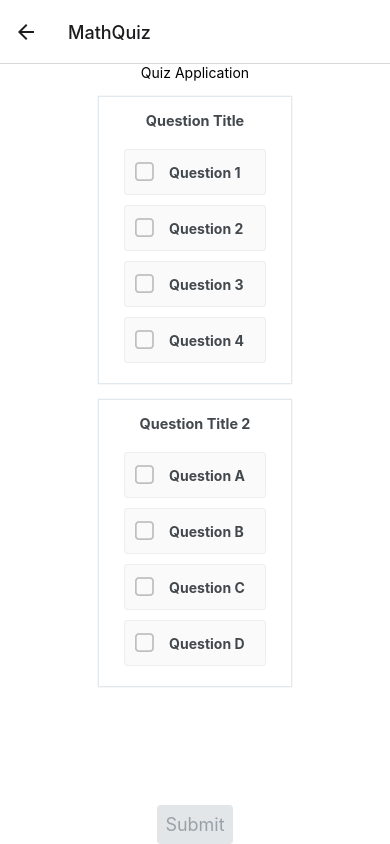
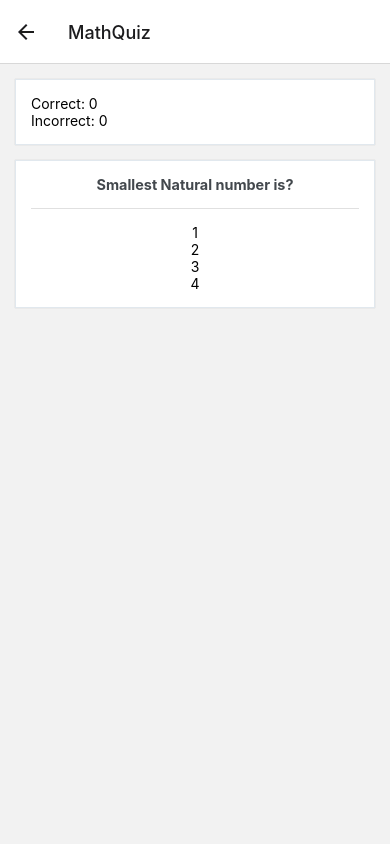
Before and after one commit to alanpnguyen123/portfolio2, a React Native app in the folder quizapp/: screen /MathQuiz in a window 390 px wide. Built offline with nearby package versions, Linux system fonts and the light colour scheme.

Commit message:
April 25, 2022 5:41 PM

```diff
--- a/quizapp/App.js
+++ b/quizapp/App.js
@@ -41,4 +41,11 @@ export const styles = StyleSheet.create({
     alignItems: 'center',
     justifyContent: 'center',
   },
+  Button: {
+    width: "100%",
+    display: "block",
+    textAlign: "left",
+    float: "left",
+    padding: "2em"
+  }
 });
--- a/quizapp/screens/MathQuiz.js
+++ b/quizapp/screens/MathQuiz.js
@@ -1,121 +1,129 @@
-import { StatusBar } from 'expo-status-bar';
-import { useCallback, useState } from 'react';
-import { FlatList, StyleSheet, Text, View } from 'react-native';
-import { Button, Card, CheckBox } from 'react-native-elements';
+import * as React from 'react';
+import {
+  View,
+  Text,
+  TouchableOpacity,
+} from 'react-native';
+import { Card } from 'react-native-elements';
 import { styles } from '../App'
 
-
-let questions = [
+export default class QuizScreen extends React.Component {
+  constructor(){
+    super();
+    var dataSet=[
       {
-    title: "Question Title",
-    multipleAnswers: true,
+        question: "Smallest Natural number is?",
         answers: [
-      { correct: false, title: "Question 1" },
-      { correct: true, title: "Question 2" },
-      { correct: true, title: "Question 3" },
-      { correct: true, title: "Question 4" },
-
-
-    ]
+          "1",
+          "2",
+          "3",
+          "4"
+        ],
+        correct: 0
       },
       {
-    title: "Question Title 2",
-    multipleAnswers: true,
+        question: "Successor of 99 is?",
         answers: [
-      { correct: false, title: "Question A" },
-      { correct: true, title: "Question B" },
-      { correct: false, title: "Question C" },
-      { correct: false, title: "Question D" },
-
-
-    ]
+          "99",
+          "100",
+          "98",
+          "None"
+        ],
+        correct: 1
       }
-]
-export default function QuizScreen() {
-  let [score, setScore] = useState()
-  let [answers, setAnswers] = useState([])
-  let checkAnswers = useCallback((data, qAnswers) => {
-    console.log("Checkin Answers")
-    let answersCorrect = true
-    console.log(data, qAnswers[i])
-    for (let i = 0; i < data.answers.lenth; i++) {
-      let qCorrect
-      if (data.answers[i].correct) {
-        qCorrect = qAnswers.includes(i)
-      } else {
-        qCorrect = !qAnswers.includes(i)
-      }
-      answersCorrect = answersCorrect && qCorrect
-    }
-    if (answersCorrect) {
-      console.log("Adding one to Score")
-      setScore(prevScore => {
-        if (prevScore !== undefined) {
-          return prevScore + 1
-        } else {
-          return 1
-        }
-      })
-    } else {
-      console.log("Setting score to 0")
-      setScore(prevScore => prevScore === undefined ? 0 : prevScore)
-    }
-  }, [answers, score])
-  return <>
-    <View style={styles.container}>
-      <Text>Quiz Application</Text>
-      <FlatList data={questions} renderItem={({ item, index }) =>
-        <Question showAnswers={score !== undefined} data={item} key={index}
-          setAnswer={
-            (answer) => {
-              console.log("Setting the answers for " + index)
-              console.log(answers)
-              setAnswers(prev => {
-                prev[index] = answer
-                return [...prev]
-              })
-            }}
-          answers={answers[index]}>
-        </Question>
-      }> </FlatList>
-      <Button title="Submit" onPress={() => questions.forEach((q, i) => checkAnswers(q, answers[i]))} disabled={answers.length == 0}></Button>
-      {score !== undefined ? <Text>Score: {score}</Text> : undefined}
-      <StatusBar style="auto" />
-    </View>
-  </>
+    ];
+    this.state = {current:0, dataSet: dataSet, correct:0, incorrect:0};
+    this.handleClick = this.handleClick.bind(this)
   }
 
-function Question({ data, answers, setAnswers, showAnswers }) {
-  let selectAnswer = useCallback((index) => {
-    console.log("onPress()", index, answers);
-    if (answers === undefined) {
-      answers = []
+  handleClick(choice) {
+    if (choice == this.state.dataSet[this.state.current].correct) {
+      this.setState({correct: this.state.correct + 1})
+    } else {
+      this.setState({incorrect: this.state.incorrect + 1})
     }
-    if (!answers.includes(index)) {
-      answers.push(index);
-      setAnswers([...answers])
-      console.log(`new answers for ${data.title} `, ...answers)
+
+    if (this.state.current == this.state.dataSet.length-1) {
+      this.setState({current: 0})
+      this.setState({incorrect: 0})
+      this.setState({correct: 0})
     } else {
-      answers = answers.filter(i => i !== index)
-      setAnswers([...answers])
-      console.log("new answers: ", ...answers)
+      this.setState({current: this.state.current + 1})
     }
-  }, [answers])
+  }
+  render() {
+    return(
+      <View>
+        <Card>
+          <ScoreArea correct={this.state.correct} incorrect={this.state.incorrect} />
+        </Card>
+        <QuizArea handleClick={this.handleClick} dataSet={this.state.dataSet[this.state.current]} />
+      </View>
+    )
+  }
+}
+
+function Question(props) {
   return (
-    <>
-      <Card>
-        <Card.Title>{data.title}</Card.Title>
+    <Card.Title>
+      {props.dataSet.question}
+    </Card.Title>
+  )
+}
+
+function Answer(props) {
+  return(
     <View>
-          {data.answers.map(
-            (answer, index) =>
-              <CheckBox key={index} textStyle={showAnswers && !answer.correct ? styles.incorrect : undefined} checked={answers ? answers.includes(index) : false}
-                onIconPress={() => selectAnswer(index)}
-                onPress={() => selectAnswer(index)}
-                title={answer.title}>
-              </CheckBox>
-          )}
+    <TouchableOpacity
+      style={styles.loginButton}
+      onPress={() => {
+        props.handleClick(props.choice);
+      }}>
+      <Text style={{ textAlign: 'center' }}>{props.answer}</Text>
+    </TouchableOpacity>
     </View>
+  )
+}
+
+function AnswerList(props) {
+  var answers = []
+  for (let i = 0; i < props.dataSet.answers.length; i++) {
+    answers.push(<Answer choice={i} handleClick={props.handleClick} answer={props.dataSet.answers[i]} />)
+  }
+  return(
+    <View>
+      {answers}
+    </View>
+  )
+}
+
+function QuizArea(props) {
+  return(
+    <Card style={styles}>
+      <Question dataSet={props.dataSet} />
+      <Card.Divider/>
+      <AnswerList dataSet={props.dataSet} handleClick={props.handleClick} />
     </Card>
-    </>
-  );
+  )
 }
+
+function TotalCorrect(props) {
+  return(
+    <View style={styles}><Text>Correct: {props.correct}</Text></View>
+  )
+}
+
+function TotalIncorrect(props) {
+  return(
+    <View style={styles}><Text>Incorrect: {props.incorrect}</Text></View>
+  )
+}
+
+function ScoreArea(props) {
+  return(
+    <View style={styles} >
+      <TotalCorrect correct={props.correct} />
+      <TotalIncorrect incorrect={props.incorrect} />
+    </View>
+  )
+}
```
Lines whose indentation alone changed are shown as unchanged.
